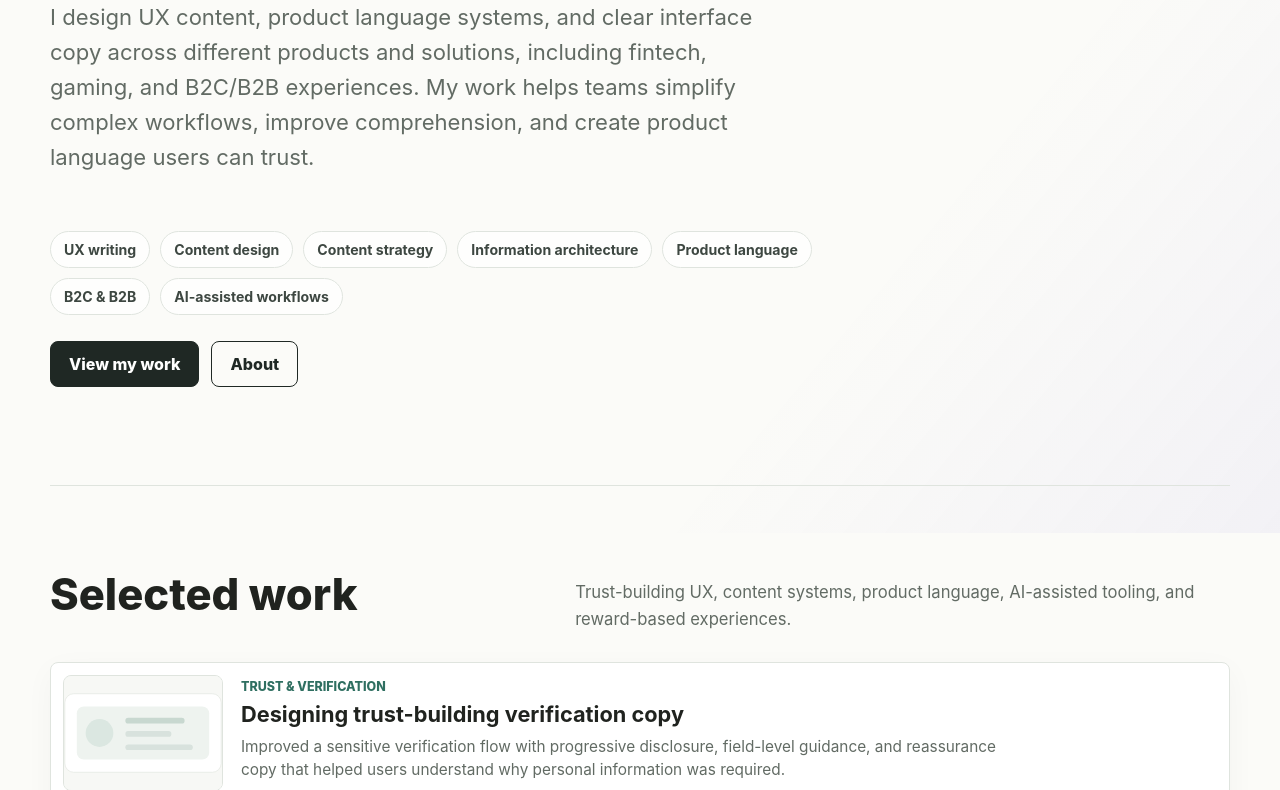
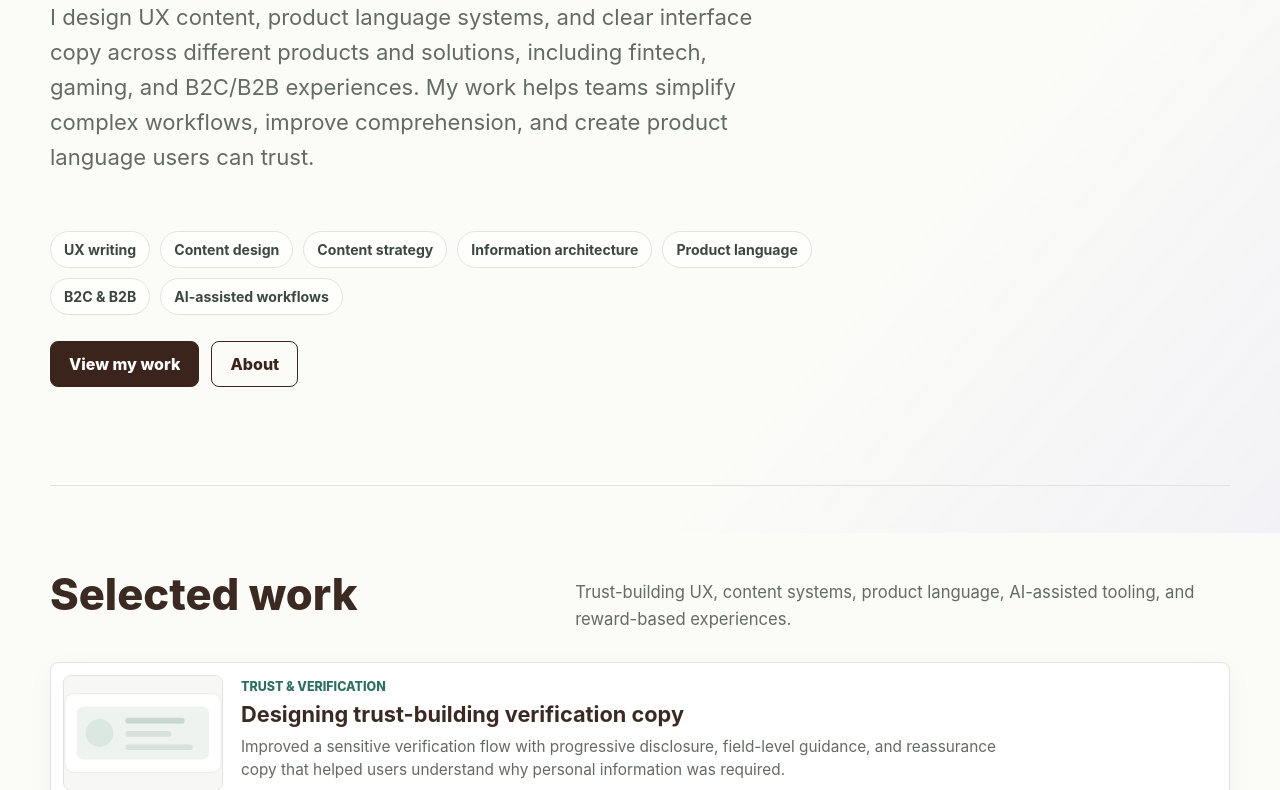
Before and after one commit to EstheerJ/esther-johnson-portfolio, a plain HTML site: page index.html in a window 1280 px wide. Shown: the part 267-1057 px from the top of the page. Drawn offline with Linux system fonts and the light colour scheme.

Commit message:
Use dark brown portfolio palette

```diff
--- a/index.html
+++ b/index.html
@@ -11,7 +11,7 @@
   <meta name="theme-color" content="#fbfbf8">
   <title>Esther Johnson | Content Designer & UX Writer</title>
   <link rel="icon" href="assets/favicon.svg" type="image/svg+xml">
-  <link rel="stylesheet" href="styles.css?v=7">
+  <link rel="stylesheet" href="styles.css?v=8">
 </head>
 <body>
   <header class="site-header">
@@ -32,6 +32,6 @@
     <a href="mailto:helloestherjohnson@gmail.com">helloestherjohnson@gmail.com</a>
   </footer>
 
-  <script src="main.js?v=7"></script>
+  <script src="main.js?v=8"></script>
 </body>
 </html>
--- a/styles.css
+++ b/styles.css
@@ -2,14 +2,14 @@
   color-scheme: light;
   --paper: #fbfbf8;
   --surface: #ffffff;
-  --ink: #20231f;
+  --ink: #3a2a22;
   --muted: #626b64;
   --soft: #eef1ed;
   --line: #dfe4de;
   --accent: #2f6f61;
   --accent-2: #6b5bd6;
   --accent-soft: #e8f3ee;
-  --dark: #1f2824;
+  --dark: #3b241c;
   --radius: 8px;
   --shadow: 0 22px 70px rgba(31, 40, 36, 0.09);
 }
@@ -412,7 +412,7 @@ h3 {
 
 .about-photo {
   margin: 28px 0 0;
-  max-width: 420px;
+  max-width: 330px;
   border: 1px solid var(--line);
   border-radius: var(--radius);
   overflow: hidden;
```
